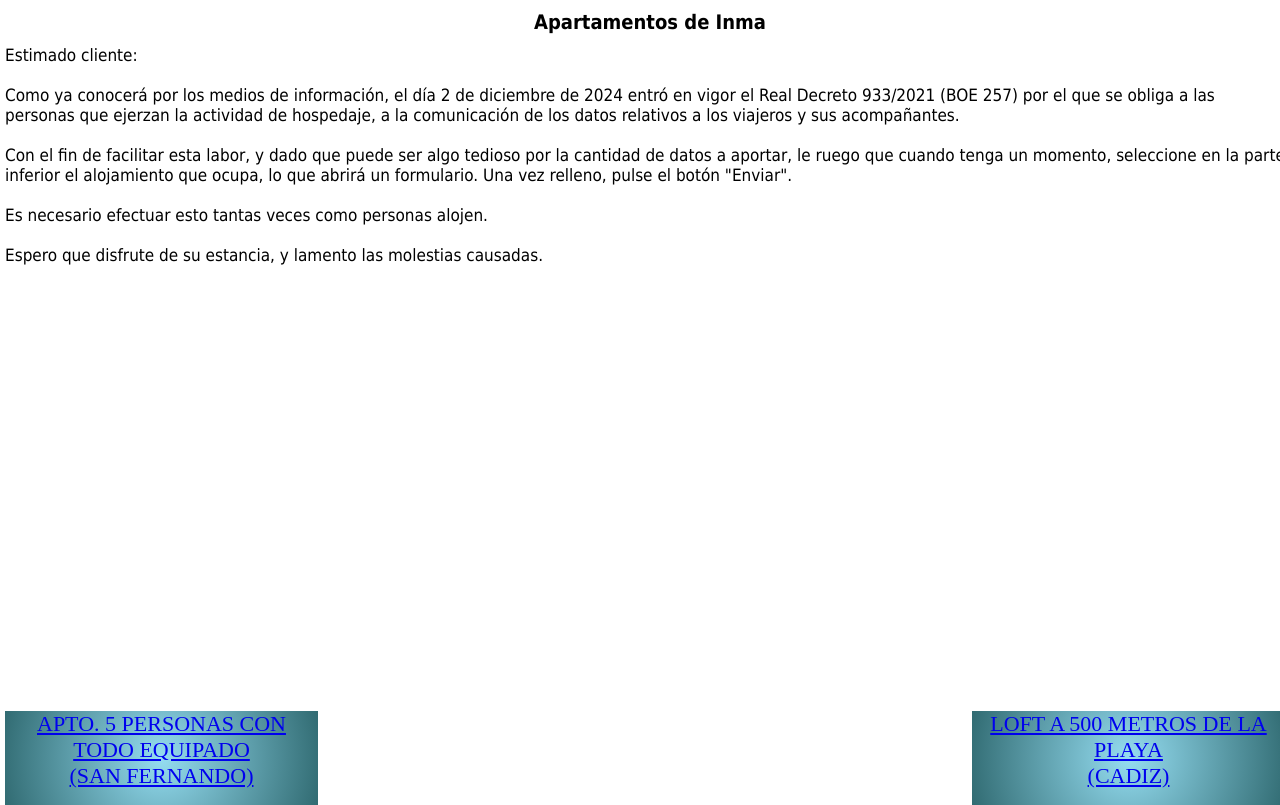
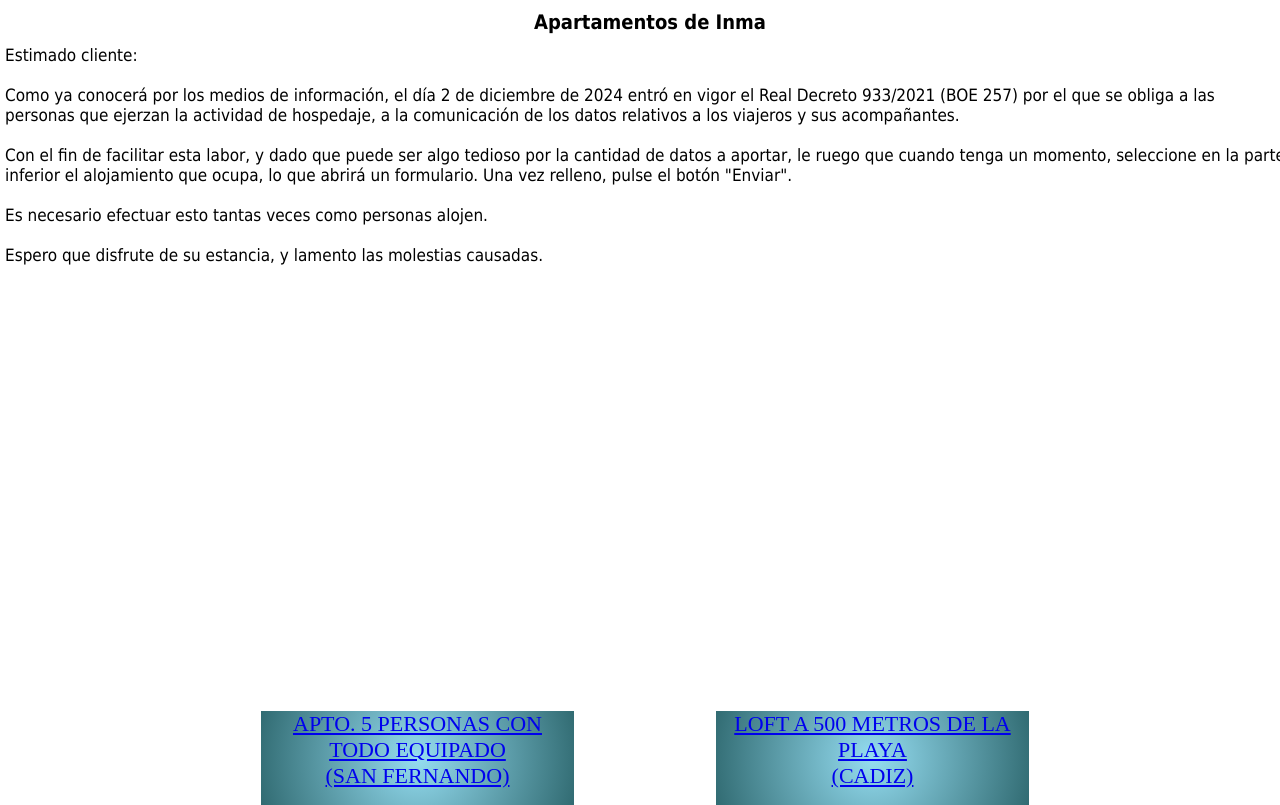
Before and after one commit to custodiomar/custodiomar.github.io, a plain HTML site: page index.html in a window 1280 px wide. Drawn offline with Linux system fonts and the light colour scheme.

Commit message:
Update index.html

```diff
--- a/index.html
+++ b/index.html
@@ -76,7 +76,7 @@
       background-image: -webkit-radial-gradient(center center, circle cover, rgb(149, 221, 241) 0%, rgb(49, 107, 114) 100%);
       text-align: center;
       font-size: 22px;
-      left: 0%;
+      left: 20%;
       top: 100%;
       transform: translate(0%, -100%);
     }
@@ -85,7 +85,7 @@
       background-image: -webkit-radial-gradient(center center, circle cover, rgb(149, 221, 241) 0%, rgb(49, 107, 114) 100%);
       text-align: center;
       font-size: 22px;
-      left: 100%;
+      left: 80%;
       top: 100%;
       width: 313px;
       height: 94px;
```
